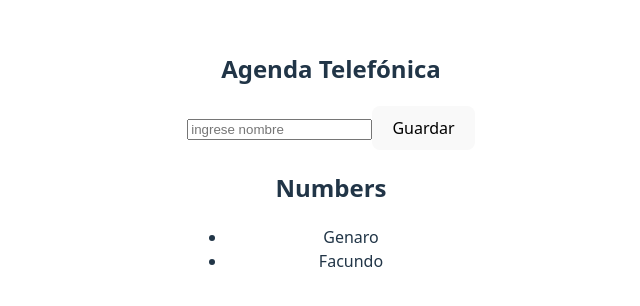
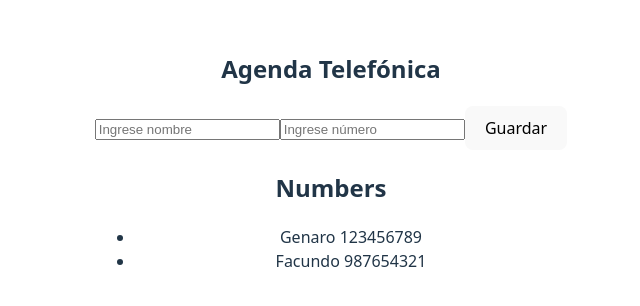
Before and after one commit to valencarriz0/Desarrollo-Web-FSO, a React (Vite) app in the folder part2/Agenda/: page / in a window 1280 px wide. Shown: the part 240-546 px from the top of the page, without its empty margins (309-949 px from the left). Built offline with nearby package versions, Linux system fonts and the light colour scheme.

Commit message:
ejercicio 2.8

```diff
--- a/part2/Agenda/src/App.jsx
+++ b/part2/Agenda/src/App.jsx
@@ -2,30 +2,32 @@ import { useState } from 'react'
 import './App.css'
 
 function App() {
-  const [persons, setPersons] = useState([{name:"Genaro"},{name: "Facundo"}])
+  const [persons, setPersons] = useState([{name:"Genaro", number: "123456789"},{name: "Facundo", number: "987654321"}])
   const [newName, setNewName]= useState ('')
+  const [newNumber, setNewNumber]= useState ('')
 
-  const addName = (event) => {
+  const addNumber = (event) => {
     event.preventDefault()
-    console.log('newName', newName)
+    console.log('newNumber', newNumber)
 
       // Verifico si ya existe el nombre en la agenda
-    const nameExists = persons.some(
-      (person) => person.name.toLowerCase() === newName.toLowerCase()
+    const numberExists = persons.some(
+      (person) => person.number === newNumber
     )
 
-    if (nameExists) {
-      alert(`${newName} ya está en la agenda telefónica`)
+    if (numberExists) {
+      alert(`${newNumber} ya está en la agenda telefónica`)
       return
     }
 
     const personObject = {
     name: newName,
+    number: newNumber,
     id: persons.length + 1,
     }
 
-  setPersons(persons.concat(personObject))
-  setNewName('')
+    setPersons(persons.concat(personObject))
+    setNewNumber('')
 
   }
 
@@ -34,15 +36,21 @@ function App() {
     setNewName(event.target.value)
   }
 
+  const handleNumberChange = (event) => {
+    console.log(event.target.value)
+    setNewNumber(event.target.value)
+  }
+
   return (
       <div>
         <h2>Agenda Telefónica</h2>
-        <form onSubmit={addName}>
-          <input value={newName} placeholder='ingrese nombre' onChange={handleNameChange}/>
+        <form onSubmit={addNumber}>
+          <input value={newName} placeholder='Ingrese nombre' onChange={handleNameChange}/>
+          <input value={newNumber} placeholder='Ingrese número' onChange={handleNumberChange}/>
           <button type="submit">Guardar</button>
         </form>
         <h2>Numbers</h2>
-        <ul>{persons.map((person)=> <li key={person.id}>{person.name}</li> )}</ul>
+        <ul>{persons.map((person)=> <li key={person.id}>{person.name} {person.number}</li> )}</ul>
       </div>
   )
 }
```
